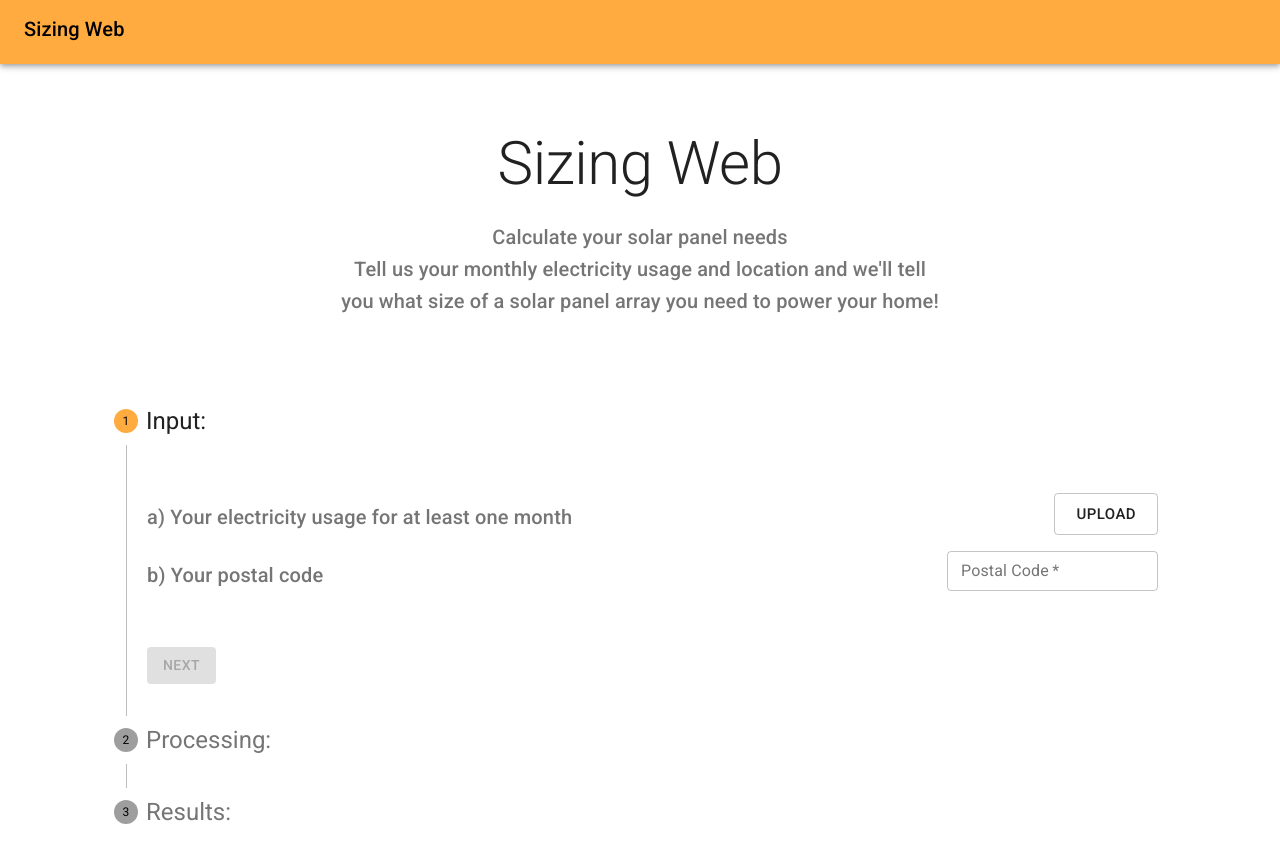
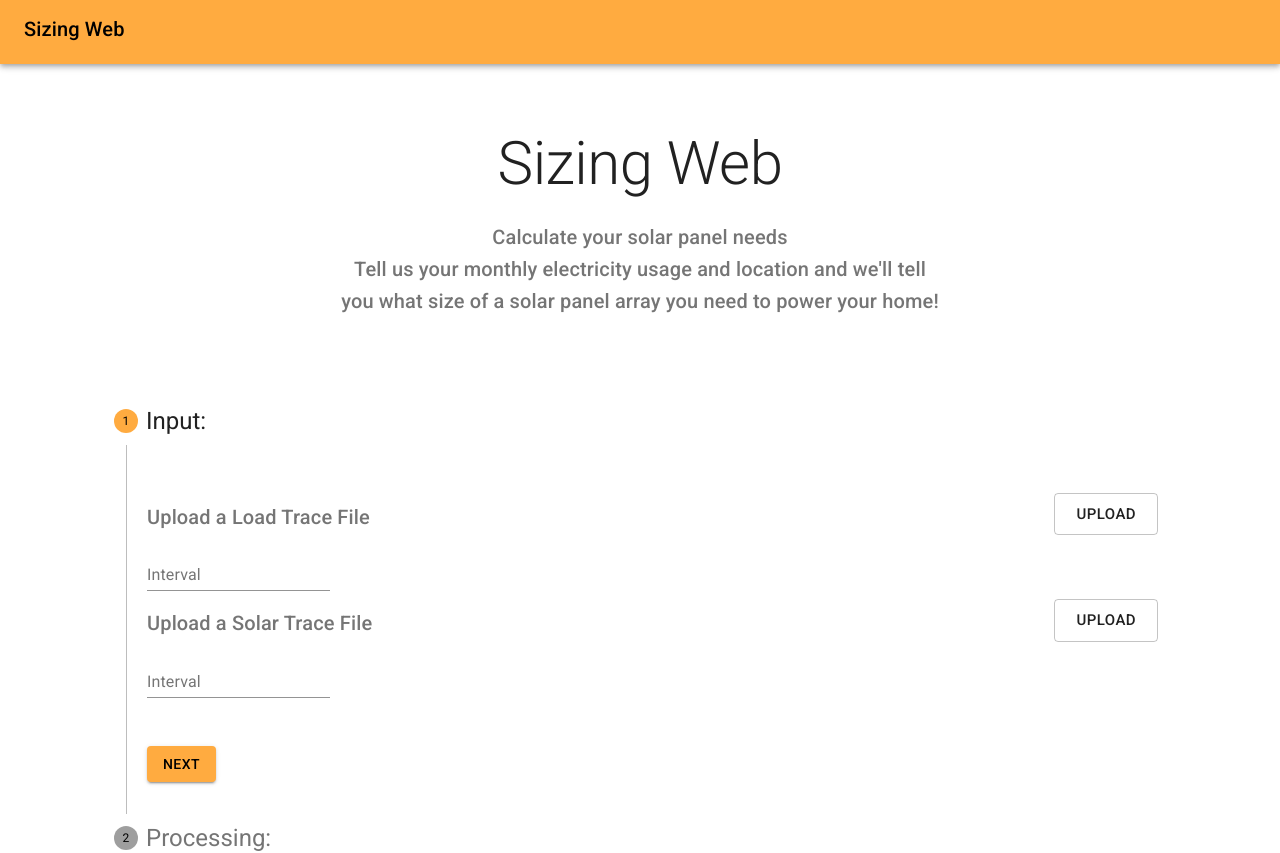
Before and after one commit to Remimstr/SizingWeb, a React (Create React App) app: page / in a window 1280 px wide. Shown: the top 853 px of the page. Built offline with nearby package versions, Linux system fonts and the light colour scheme.

Commit message:
Update code to the newest api spec

```diff
--- a/src/pages/inputStep.tsx
+++ b/src/pages/inputStep.tsx
@@ -51,16 +51,97 @@ const styles = (theme: Theme) =>
       marginTop: theme.spacing.unit * 2,
       marginBottom: theme.spacing.unit,
       verticalAlign: "middle"
-    },
+    }
   });
 
+const fileListToArray = (files: FileList) => {
+  var fileArray: Array<File> = [];
+  for (let i = 0; i < files.length; i++) {
+    fileArray.push(files[i]);
+  }
+
+  return fileArray;
+};
+
+interface FileInputSectionProps {
+  classes: {
+    container: string;
+    text: string;
+    dense: string;
+    rightAlign: string;
+    flexRow: string;
+  };
+  htmlKey: string;
+  title: string;
+  fileUpdateHandler(file: Array<File>): void;
+  fileList: Array<File>;
+}
+
+const FileInputSection = (props: FileInputSectionProps) => {
+  const { classes, title, fileUpdateHandler, fileList, htmlKey } = props;
+
+  return (
+    <>
+      <div className={classes.container}>
+        <Typography variant="h6" color="textSecondary" className={classes.text}>
+          {title}
+        </Typography>
+        <input
+          id={htmlKey}
+          type="file"
+          style={{ display: "none" }}
+          onChange={event => {
+            if (event.target.files !== null) {
+              fileUpdateHandler(fileListToArray(event.target.files));
+            }
+          }}
+        />
+        <label htmlFor={htmlKey}>
+          <Button
+            variant="outlined"
+            size="large"
+            className={classes.dense}
+            component="span"
+          >
+            Upload
+          </Button>
+        </label>
+      </div>
+      <div className={classes.rightAlign}>
+        {fileList.map((item, index) => (
+          <div key={index} className={classes.flexRow}>
+            <Typography variant="body2">{item.name}</Typography>
+          </div>
+        ))}
+      </div>
+    </>
+  );
+};
+
+interface IntervalSectionProps {
+  handleIntervalChange(interval: string): void;
+}
+
+const IntervalSection = (props: IntervalSectionProps) => {
+  const { handleIntervalChange } = props;
+  return (
+    <>
+      <TextField
+        label="Interval"
+        type="number"
+        onChange={event => handleIntervalChange(event.target.value)}
+      />
+    </>
+  );
+};
+
 interface InputStepProps {
-  fileNames: Array<File>;
-  postalCode: string;
-  handleFileUpdate(files: FileList): void;
-  handlePostalUpdate(value: String): void;
-  removeItem(index: number): void;
-  removeAllItems(): void;
+  handleLoadTraceFileUpdate(file: Array<File>): void;
+  handleSolarTraceFileUpdate(file: Array<File>): void;
+  handleLoadTraceIntervalUpdate(value: string): void;
+  handleSolarTraceIntervalUpdate(value: string): void;
+  loadTraceFiles: Array<File>;
+  solarTraceFiles: Array<File>;
 }
 
 class InputStep extends React.Component<
@@ -76,93 +157,34 @@ class InputStep extends React.Component<
   render() {
     const { classes } = this.props;
     const {
-      fileNames,
-      postalCode,
-      handleFileUpdate,
-      handlePostalUpdate,
-      removeItem,
-      removeAllItems
+      handleLoadTraceFileUpdate,
+      handleSolarTraceFileUpdate,
+      handleLoadTraceIntervalUpdate,
+      handleSolarTraceIntervalUpdate,
+      loadTraceFiles,
+      solarTraceFiles
     } = this.props;
     return (
-      <React.Fragment>
-        <div className={classes.container}>
-          <Typography
-            variant="h6"
-            color="textSecondary"
-            className={classes.text}
-          >
-            a) Your electricity usage for at least one month
-          </Typography>
-          <input
-            id="rbf"
-            multiple
-            type="file"
-            style={{ display: "none" }}
-            onChange={event => {
-              if (event.target.files !== null) {
-                handleFileUpdate(event.target.files);
-              }
-            }}
-          />
-          <label htmlFor="rbf">
-            <Button
-              variant="outlined"
-              size="large"
-              className={classes.dense}
-              component="span"
-            >
-              Upload
-            </Button>
-          </label>
-        </div>
-        {fileNames.map((item, index) => (
-          <div key={index} className={classes.flexRow}>
-            <Typography variant="body2">{item}</Typography>
-            <IconButton
-              aria-label="Delete"
-              onClick={_ => removeItem(index)}
-              className={classes.button}
-            >
-              <DeleteIcon fontSize="small" />
-            </IconButton>
-          </div>
-        ))}
-        {fileNames.length > 1 ? (
-          <div className={classes.rightAlign}>
-            <Button
-              variant="contained"
-              color="secondary"
-              onClick={_ => removeAllItems()}
-              className={classes.inlineButton}
-            >
-              Delete All
-              <DeleteIcon
-                className={classNames(classes.iconSmall, classes.rightIcon)}
-              />
-            </Button>
-          </div>
-        ) : null}
-        <div className={classes.container}>
-          <Typography
-            variant="h6"
-            color="textSecondary"
-            className={classes.text}
-          >
-            b) Your postal code
-          </Typography>
-          <TextField
-            required
-            id="postal-code"
-            label="Postal Code"
-            placeholder="A1B 2C3"
-            className={classes.dense}
-            variant="outlined"
-            margin="dense"
-            value={postalCode}
-            onChange={event => handlePostalUpdate(event.target.value)}
-          />
-        </div>
-      </React.Fragment>
+      <>
+        <FileInputSection
+          htmlKey="load trace"
+          classes={classes}
+          title="Upload a Load Trace File"
+          fileUpdateHandler={handleLoadTraceFileUpdate}
+          fileList={loadTraceFiles}
+        />
+        <IntervalSection handleIntervalChange={handleLoadTraceIntervalUpdate} />
+        <FileInputSection
+          htmlKey="solar trace"
+          classes={classes}
+          title="Upload a Solar Trace File"
+          fileUpdateHandler={handleSolarTraceFileUpdate}
+          fileList={solarTraceFiles}
+        />
+        <IntervalSection
+          handleIntervalChange={handleSolarTraceIntervalUpdate}
+        />
+      </>
     );
   }
 }
--- a/src/pages/request.tsx
+++ b/src/pages/request.tsx
@@ -1,4 +1,5 @@
 import axios from "axios";
+// import type State from "./steps";
 
 var instance = axios.create({
   baseURL: "http://localhost:3001",
@@ -8,26 +9,39 @@ var instance = axios.create({
   }
 });
 
+const mapStateToJSON = (state: any) => {
+  return {
+    load_trace: {
+      file: getBase64(state.loadTrace.files[0]),
+      interval: state.loadTrace.interval
+    },
+    solar_trace: {
+      file: getBase64(state.solarTrace.files[0]),
+      interval: state.solarTrace.interval
+    },
+    costs: state.costs,
+    performance_target: {
+      percent_load: state.performanceTarget.percentLoad
+    }
+  };
+};
 const getBase64 = (file: any) => {
-	console.log("this is the file", file);
   return new Promise((resolve, reject) => {
     var reader = new FileReader();
     reader.readAsDataURL(file);
-		reader.onload = () => resolve(reader.result ? String(reader.result).split(",")[1] : "");
+    reader.onload = () =>
+      resolve(reader.result ? String(reader.result).split(",")[1] : "");
     reader.onerror = error => reject(error);
   });
-}
+};
 
-const uploadFile = (files: FileList) => {
-  getBase64(files[0]).then(data => {
-    console.log(data);
+const uploadData = (data: any) => {
+  const processedData = mapStateToJSON(data);
   instance
     .post("/", {
-			  load_data: data
+      data: processedData
     })
-      .then(response => console.log(response))
-	}
-	)
+    .then(response => console.log(response));
 };
 
-export default uploadFile;
+export default uploadData;
--- a/src/pages/steps.tsx
+++ b/src/pages/steps.tsx
@@ -107,81 +107,85 @@ const styles = (theme: Theme) =>
     }
   });
 
-type State = {
+export type State = {
   activeStep: number;
-  fileList: Array<File>;
-  fileNames: Array<String>;
-  postalCode: String | null;
+  loadTrace: {
+    files: Array<File>;
+    interval: string;
+  };
+  solarTrace: {
+    files: Array<File>;
+    interval: string;
+  };
+  costs: {
+    panel: number;
+    battery: number;
+  };
+  performanceTarget: {
+    percentLoad: number;
+  };
 };
 
 class Steps extends React.Component<WithStyles<typeof styles>, State> {
   state = {
     activeStep: 0,
-    fileList: [],
-    fileNames: [],
-    postalCode: null
+    loadTrace: {
+      files: [],
+      interval: ""
+    },
+    solarTrace: {
+      files: [],
+      interval: ""
+    },
+    costs: {
+      panel: 2000,
+      battery: 800
+    },
+    performanceTarget: {
+      percentLoad: 1
+    }
   };
 
-  handleFileUpdate = (files: FileList) => {
-  	uploadRequest(files)
-    var fileList: Array<File> = this.state.fileList;
-    var fileNames: Array<String> = this.state.fileNames;
-    for (let i = 0; i < files.length; i++) {
-      fileList.push(files[i]);
-      fileNames.push(files[i].name);
-    }
+  handleLoadTraceFileUpdate = (files: Array<File>) => {
     this.setState(state => ({
-      ...this.state,
-      fileList: fileList,
-      fileNames: fileNames
+      loadTrace: {
+        ...state.loadTrace,
+        files
+      }
     }));
   };
 
-  handlePostalUpdate = (value: String) => {
-    if (value !== "") {
-      this.setState(state => ({
-        ...this.state,
-        postalCode: value
-      }));
-    } else {
-      this.setState(state => ({
-        ...this.state,
-        postalCode: null
-      }));
-    }
-  };
-
-  removeItem = (index: Number) => {
+  handleLoadTraceIntervalUpdate = (interval: string) => {
     this.setState(state => ({
-      ...this.state,
-      fileList: this.state.fileList.filter((_, i) => i !== index),
-      fileNames: this.state.fileNames.filter((_, i) => i !== index)
+      loadTrace: {
+        ...state.loadTrace,
+        interval
+      }
     }));
   };
 
-  removeAllItems = () => {
+  handleSolarTraceFileUpdate = (files: Array<File>) => {
     this.setState(state => ({
-      ...this.state,
-      fileList: [],
-      fileNames: []
+      solarTrace: {
+        ...state.solarTrace,
+        files
+      }
     }));
   };
 
-  canProceed = (index: Number) => {
-    const { fileList, fileNames, postalCode } = this.state;
-    switch (index) {
-      case 0:
-        return fileList.length !== 0 &&
-          fileNames.length !== 0 &&
-          postalCode !== null
-          ? true
-          : false;
-      default:
-        return false;
-    }
+  handleSolarTraceIntervalUpdate = (interval: string) => {
+    this.setState(state => ({
+      solarTrace: {
+        ...state.solarTrace,
+        interval
+      }
+    }));
   };
 
   handleNext = () => {
+    if (this.state.activeStep === 0) {
+      uploadRequest(this.state);
+    }
     this.setState(state => ({
       activeStep: state.activeStep + 1
     }));
@@ -197,7 +201,11 @@ class Steps extends React.Component<WithStyles<typeof styles>, State> {
 
   render() {
     const { classes } = this.props;
-    const { activeStep, postalCode, fileNames } = this.state;
+    const {
+      activeStep,
+      loadTrace: { files: loadTraceFiles },
+      solarTrace: { files: solarTraceFiles }
+    } = this.state;
 
     return (
       <Stepper activeStep={activeStep} orientation="vertical">
@@ -208,19 +216,22 @@ class Steps extends React.Component<WithStyles<typeof styles>, State> {
           <StepContent>
             <div className={classes.section}>
               <InputStep
-                fileNames={fileNames}
-                postalCode={postalCode == null ? "" : postalCode}
-                handleFileUpdate={this.handleFileUpdate}
-                handlePostalUpdate={this.handlePostalUpdate}
-                removeItem={this.removeItem}
-                removeAllItems={this.removeAllItems}
+                handleLoadTraceFileUpdate={this.handleLoadTraceFileUpdate}
+                handleSolarTraceFileUpdate={this.handleSolarTraceFileUpdate}
+                handleLoadTraceIntervalUpdate={
+                  this.handleLoadTraceIntervalUpdate
+                }
+                handleSolarTraceIntervalUpdate={
+                  this.handleSolarTraceIntervalUpdate
+                }
+                loadTraceFiles={loadTraceFiles}
+                solarTraceFiles={solarTraceFiles}
               />
             </div>
 
             <StepFlowButtons
               classes={classes}
               renderBack={false}
-              disabledNext={!this.canProceed(0)}
               handleNext={this.handleNext}
             />
           </StepContent>
```
Lines whose indentation alone changed are shown as unchanged.
